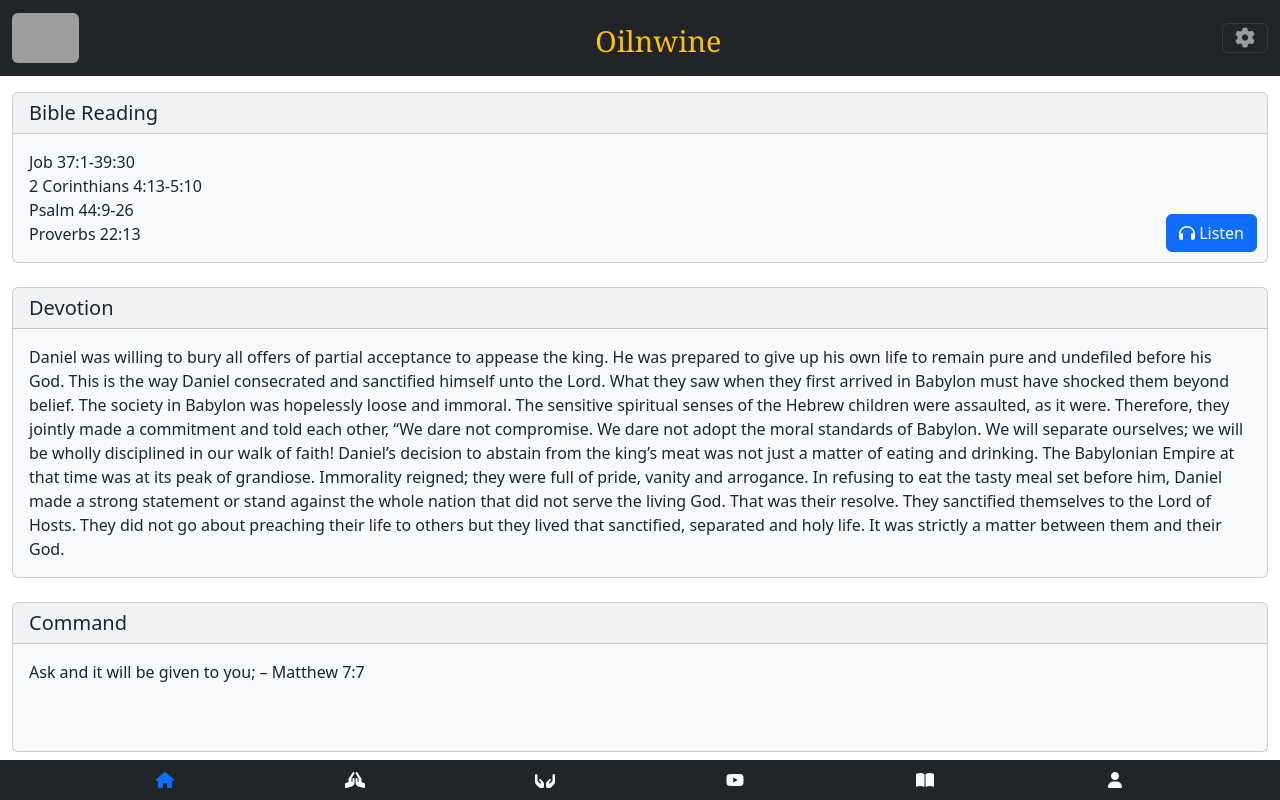
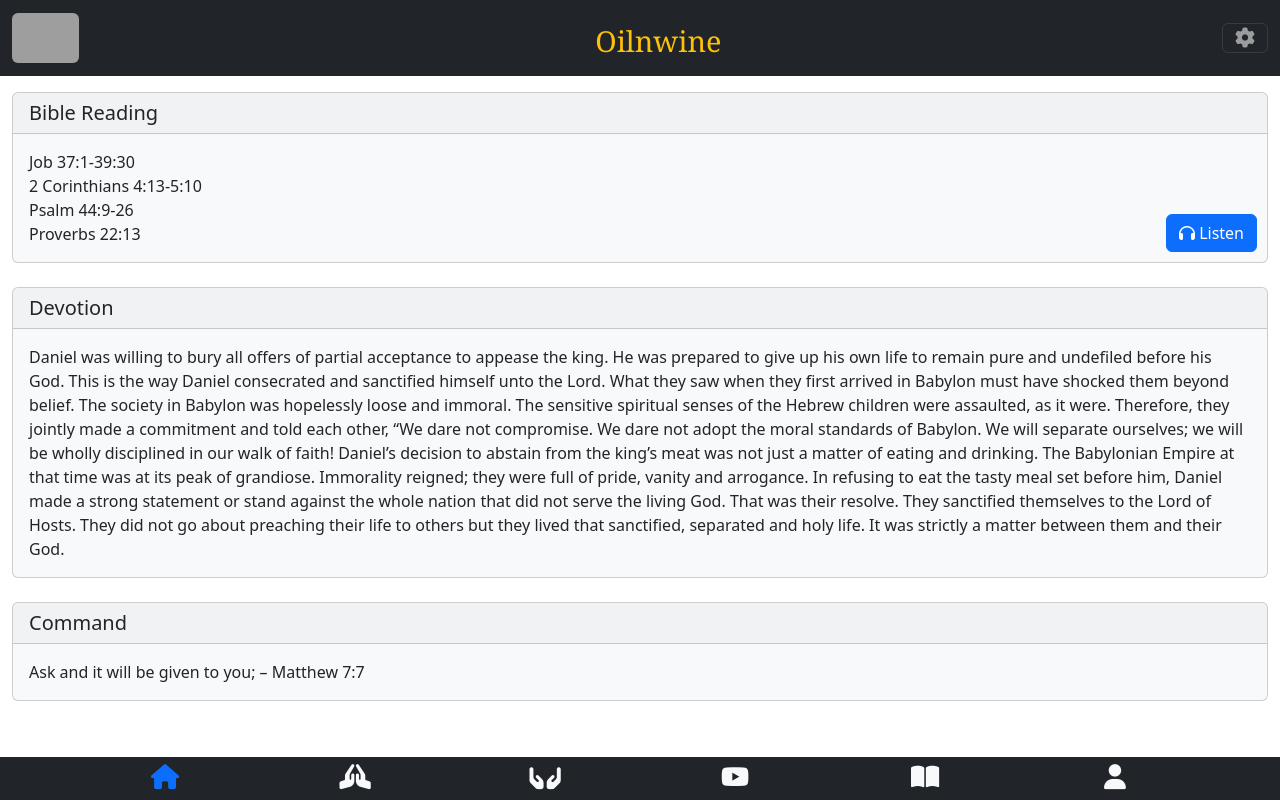
Before and after one commit to Samuel-2552/Oilnwine_App, a plain HTML site: page index.html in a window 1280 px wide. Drawn offline with nearby package versions, Linux system fonts and the light colour scheme; grey boxes are pictures that could not be loaded.

Commit message:
Font size for icons updated

```diff
--- a/index.html
+++ b/index.html
@@ -14,9 +14,6 @@
       crossorigin="anonymous"
     ></script>
     <style>
-      .card {
-        min-height: 150px; /* Minimum height for the card */
-      }
       .card img {
         width: 100%;
         height: auto; /* Adjust height automatically based on content */
@@ -81,7 +78,7 @@
                 aria-current="page"
                 href="#"
                 ><span class="nav-link active text-primary"
-                ><i class="fa-solid fa-house"></i
+                ><i class="fa-solid fa-house" style="font-size: 25px"></i
               ></span></a
               >
             </div>
@@ -91,7 +88,7 @@
                 class="nav-link"
                 href="https://www.youtube.com/playlist?list=PL5x78PohdbWyl4TfOwHNtBog_0R_0s_Gb"
                 ><span class="nav-link text-light">
-                  <i class="fa fa-hands-praying"></i
+                  <i class="fa fa-hands-praying" style="font-size: 25px"></i
                 ></span></a
               >
             </div>
@@ -101,7 +98,7 @@
                 class="nav-link"
                 href="https://www.youtube.com/playlist?list=PL5x78PohdbWxwcHPKYkfoL6V10OnYJwW-"
                 ><span class="nav-link text-light">
-                  <i class="fa fa-hands-holding"></i
+                  <i class="fa fa-hands-holding" style="font-size: 25px"></i
                 ></span></a
               >
             </div>
@@ -111,7 +108,7 @@
                 class="nav-link"
                 href="https://www.youtube.com/@gsfoilnwine/streams"
                 ><span class="nav-link text-light">
-                  <i class="fa-brands fa-youtube"></i
+                  <i class="fa-brands fa-youtube" style="font-size: 25px"></i
                 ></span></a
               >
             </div>
@@ -121,7 +118,7 @@
                 class="nav-link"
                 href="https://oilnwine.org/book-new/"
                 ><span class="nav-link text-light">
-                  <i class="fa fa-book-open"></i
+                  <i class="fa fa-book-open" style="font-size: 25px"></i
                 ></span></a
               >
             </div>
@@ -131,7 +128,7 @@
                 class="nav-link"
                 href="https://oilnwine.org/about-us/"
                 > <span class="nav-link text-light">
-                  <i class="fa fa-user"></i
+                  <i class="fa fa-user" style="font-size: 25px"></i
                 ></span></a
               >
             </div>
@@ -298,6 +295,9 @@
         </div>
       </div>
       <br />
+      <br>
+      <br>
+      <br>
 
       <!-- <center>
         <button
```
